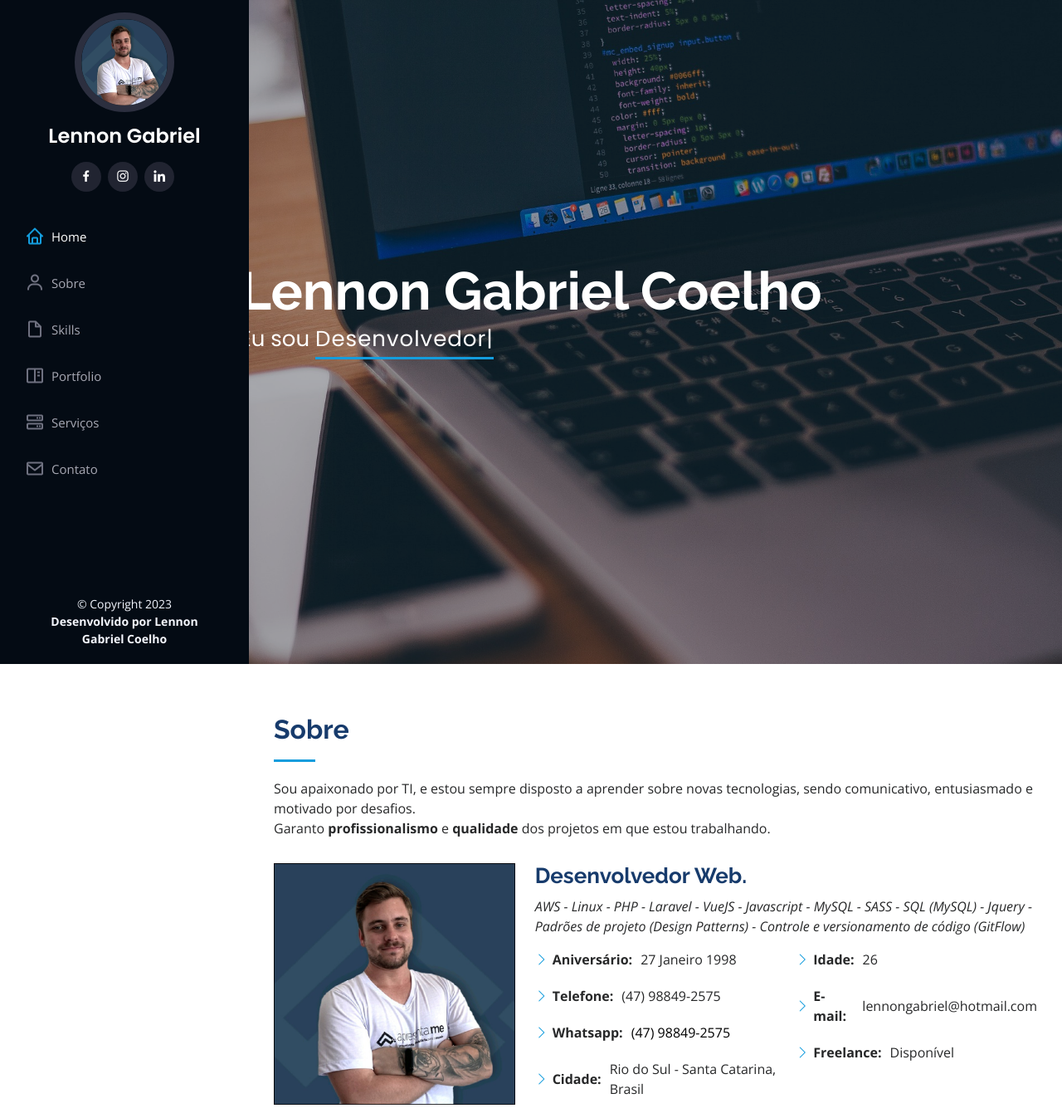
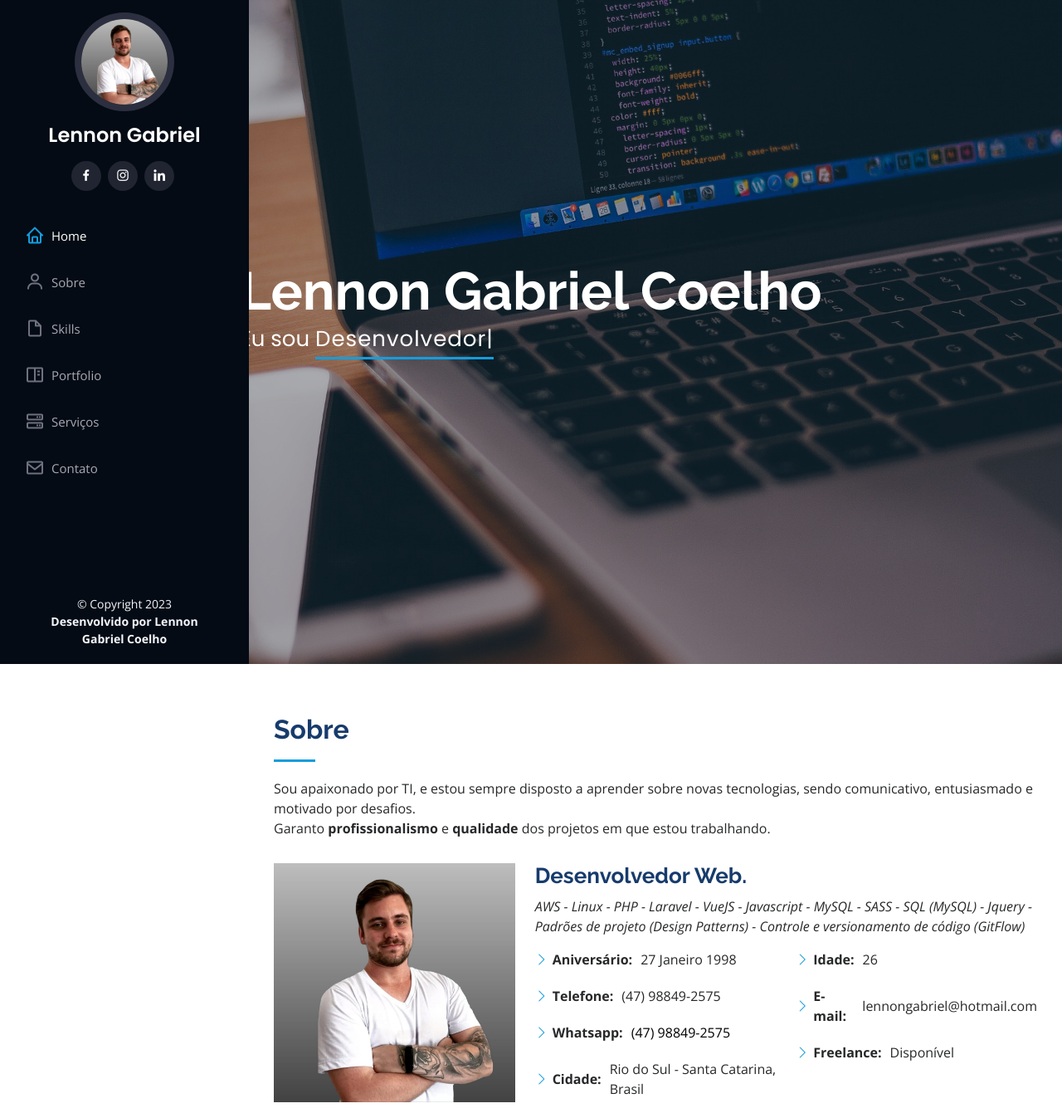
Before and after one commit to Lennon2701/myPortfolio, a plain HTML site: page index.html in a window 1280 px wide. Shown: the top 1347 px of the page at 83% size. Drawn offline with nearby package versions, Linux system fonts and the light colour scheme.

Commit message:
alteração de foto de perfil

```diff
--- a/index.html
+++ b/index.html
@@ -53,7 +53,7 @@
     <div class="d-flex flex-column">
 
       <div class="profile">
-        <img src="images/perfil.jpg" class="img-fluid rounded-circle" alt="">
+        <img src="images/perfil_2024.jpeg" class="img-fluid rounded-circle" alt="">
         <h1 class="text-light"><a href="index.html">Lennon Gabriel</a></h1>
         <div class="social-links mt-3 text-center">
           <a href="https://www.facebook.com/lennon.gabrielcoelho/" class="facebook"><i class="bx bxl-facebook"></i></a>
@@ -101,7 +101,7 @@
 
         <div class="row">
           <div class="col-lg-4" data-aos="fade-right">
-            <img src="images/perfil.jpg" class="img-fluid" alt="">
+            <img src="images/perfil_2024.jpeg" class="img-fluid" alt="">
           </div>
           <div class="col-lg-8 pt-4 pt-lg-0 content" data-aos="fade-left">
             <h3>Desenvolvedor Web.</h3>
```
Also changed, not shown: images/perfil_2024.jpeg (added).
